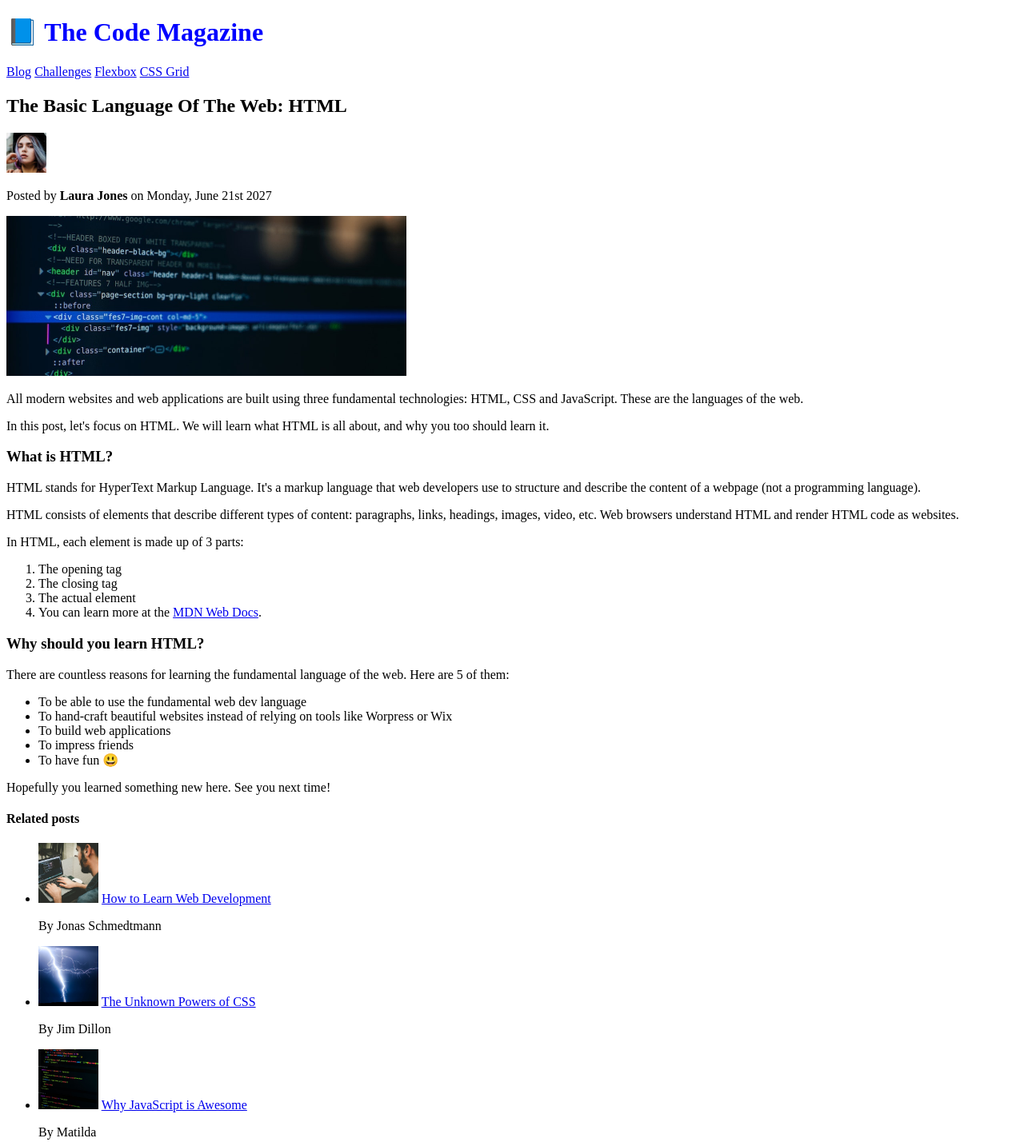
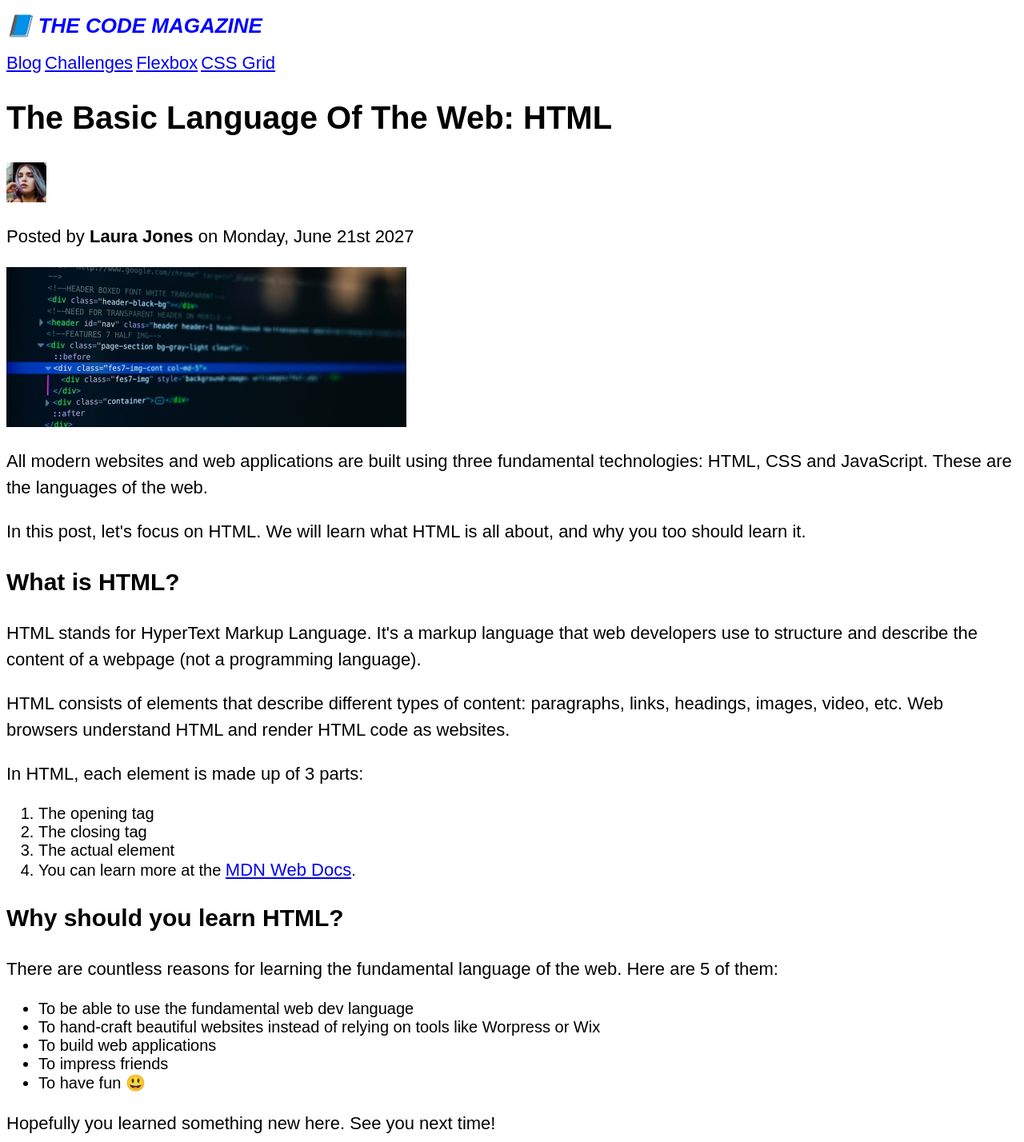
Before and after one commit to andonette-mbf/Jonas-HTML-Practice, a plain HTML site: page index.html in a window 1280 px wide. Shown: the top 1428 px of the page at 80% size. Drawn offline with Linux system fonts and the light colour scheme.

Commit message:
add css selectors for body text

```diff
--- a/index.html
+++ b/index.html
@@ -3,11 +3,7 @@
   <head>
     <meta charset="utf-8" />
     <title>The Basic Language Of The Web: HTML</title>
-    <style>
-      h1 {
-        color: blue;
-      }
-    </style>
+    <link rel="stylesheet" href="style.css" />
   </head>
   <body>
     <header>
--- /dev/null
+++ b/style.css
@@ -0,0 +1,37 @@
+h1 {
+  color: blue;
+  font-size: 26px;
+  font-family: Arial, Helvetica, sans-serif;
+  text-transform: uppercase;
+  font-style: italic;
+}
+h2 {
+  font-size: 40px;
+  font-family: Arial, Helvetica, sans-serif;
+}
+h3 {
+  font-size: 30px;
+  font-family: Arial, Helvetica, sans-serif;
+}
+h4 {
+  font-size: 20px;
+  font-family: Arial, Helvetica, sans-serif;
+  text-transform: uppercase;
+  text-align: center;
+}
+
+p {
+  font-size: 22px;
+  font-family: Arial, Helvetica, sans-serif;
+  line-height: 1.5;
+}
+
+li {
+  font-family: Arial, Helvetica, sans-serif;
+  font-size: 20px;
+}
+
+a {
+  font-family: Arial, Helvetica, sans-serif;
+  font-size: 22px;
+}
```
Also changed, not shown: 1 other file.
